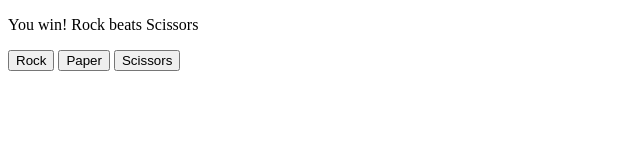
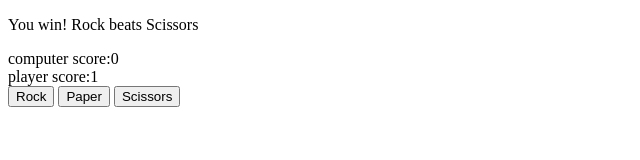
Before and after one commit to alangodwin/rock_paper_scissors, a plain HTML site: page index.html in a window 1280 px wide. Both pictures are taken after a click on the button "Rock". Shown: the whole page, without its empty margins (0-640 px from the left). Drawn offline with Linux system fonts and the light colour scheme.

Commit message:
Added scoreboard which displays final result after 5 wins

```diff
--- a/index.html
+++ b/index.html
@@ -6,6 +6,10 @@
 </head>
 <body>
   <div id="scoreboard"></div>
+    <div>
+      <div id="computerScoreBoard"><p>"Computer:0"</p></div>
+      <div id="playerScoreBoard"><p>"Player:0"</p></div>
+    </div>
   <div class="buttons">
     <button data-key="rock" id="rock">Rock</button>
     <button data-key="paper" id="paper" class="button">Paper</button>
--- a/myscripts.js
+++ b/myscripts.js
@@ -26,14 +26,43 @@ const roundResult = document.createElement('p');
 roundResult.classList.add('roundResult');
 scoreboard.appendChild(roundResult);
 
+var computerScore = 0
+var playerScore = 0
+const computerScoreBoard = document.querySelector('#computerScoreBoard');
+computerScoreBoard.classList.add('computerScoreBoard');
+
+const playerScoreBoard = document.querySelector('#playerScoreBoard');
+playerScoreBoard.classList.add('playerScoreBoard');
+
 const buttons = document.querySelectorAll('button');
+
 buttons.forEach((button) => { //adds click even listener to each button and returns id
     button.addEventListener('click', () => {
       playerSelection = (button.id);
       console.log(playerSelection)
       let gameResult = playRound(computerPlayer(), playerSelection);
       console.log(gameResult)
-      roundResult.textContent = gameResult
+      if (typeof computerScore != "number"){
+        computerScore = 0;
+        playerScore = 0;
+      }
+      if (gameResult.search('win')>0){
+        playerScore++;
+      }
+      if (gameResult.search('lose')>0) {
+        computerScore++;
+      }
+      if (computerScore == 5) {
+          computerScore ="you win!"
+          playerScore = "you lose!"
+      }
+      if (playerScore == 5)
+      { computerScore ="you lose!"
+      playerScore = "you win!"
+      }
+      computerScoreBoard.textContent =  "computer score:" + computerScore
+      playerScoreBoard.textContent = "player score:" + playerScore
+      roundResult.textContent =  gameResult
     });
 });
 
```
